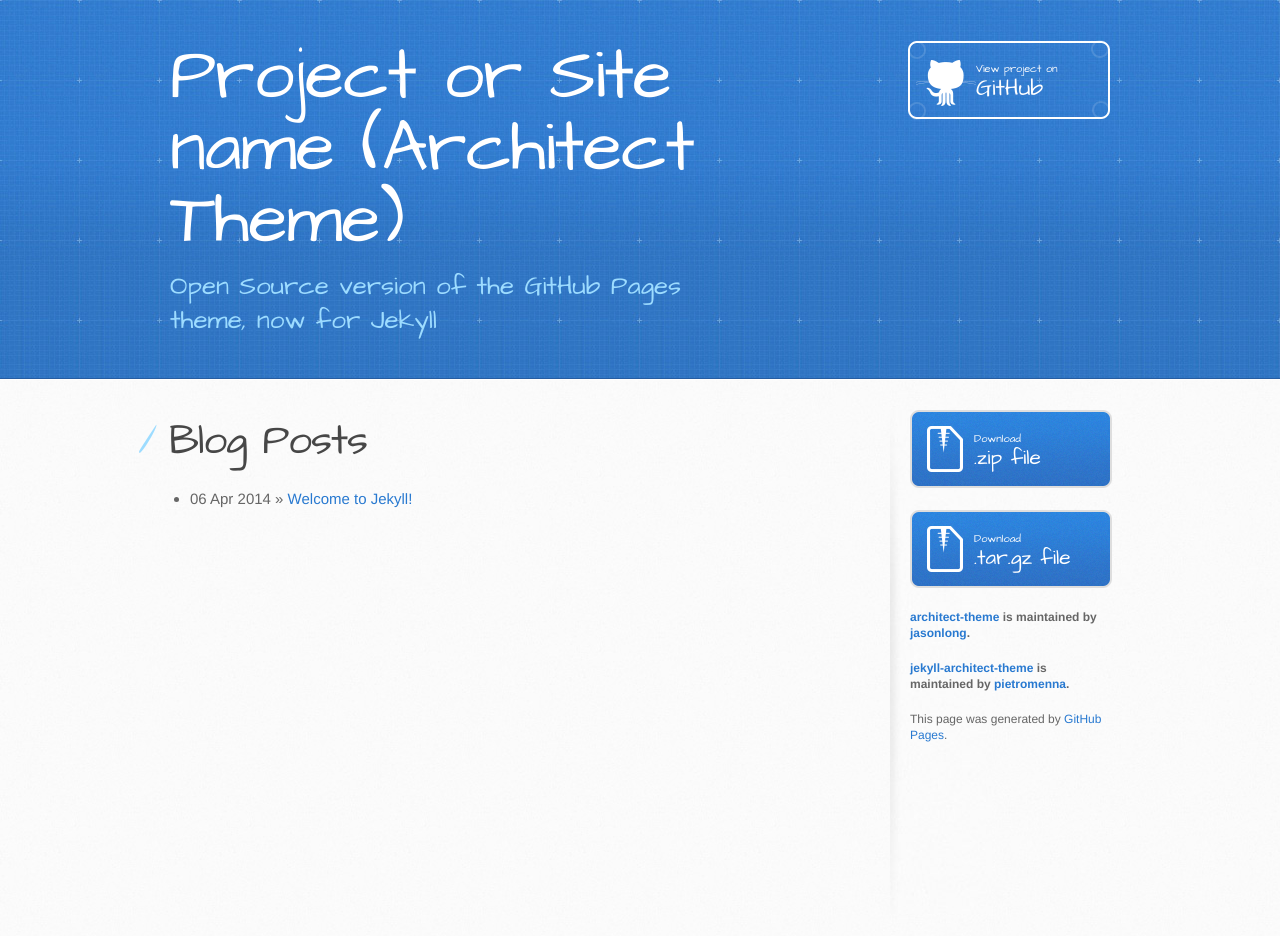
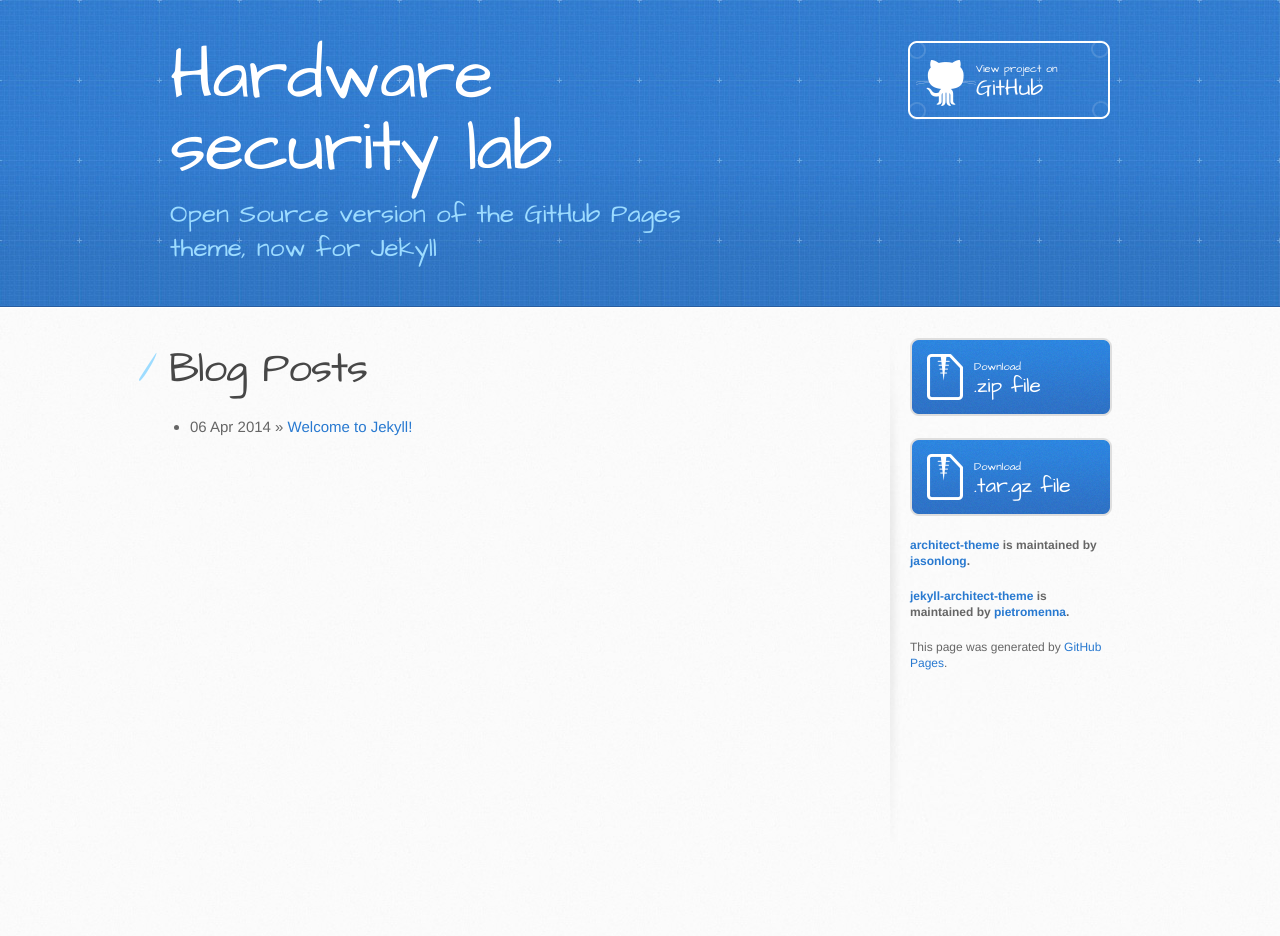
Before and after one commit to SaichandSamudrala2022/test.github.io, a Jekyll site: the page built from index.html, in a window 1280 px wide. Built offline with Jekyll 4.4.1, drawn with Linux system fonts in a browser that asks for light colours; after the commit the page ends 900 px from its top, so only the background shows below that.

Commit message:
Update _config.yml

```diff
--- a/_config.yml
+++ b/_config.yml
@@ -1,5 +1,5 @@
 # Setup
-name:         Project or Site name (Architect Theme)
+name:         Hardware security lab
 tagline:      A responsive theme for your project on GitHub Pages
 baseurl:      ""
 locale:       "en"
```
